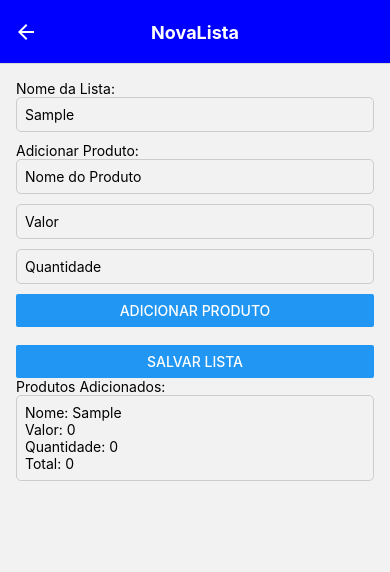
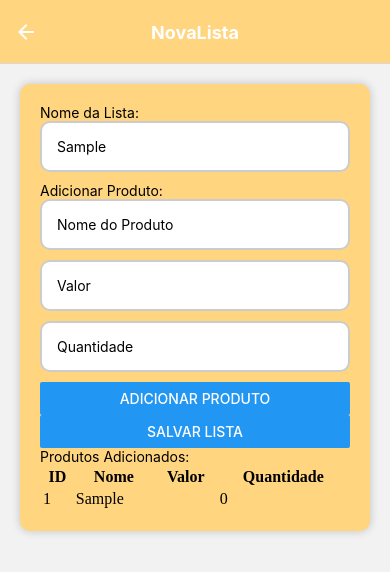
Before and after one commit to Jaime-Dantas/ListaCerta, a React Native app: screen /NovaLista in a window 390 px wide. Both pictures are taken after typing "Sample", "Sample", "Sample", "Sample" into the empty fields and a click on the button "ADICIONAR PRODUTO". Shown: the top 572 px of the page. Built offline with nearby package versions, Linux system fonts and the light colour scheme.

Commit message:
edição e exclusão de listas add

```diff
--- a/App.js
+++ b/App.js
@@ -1,5 +1,7 @@
 import {NavigationContainer} from '@react-navigation/native'
 import {createStackNavigator} from '@react-navigation/stack'
+
+
 
 import firebase from 'firebase'
 import firebaseConfig from './database/firebaseDB'
@@ -8,6 +10,7 @@ import Cadastro from './paginas/cadastro'
 import Home from './paginas/inicial'
 import NovaLista from './paginas/Novalista'
 import ConsultarLista from './paginas/Consultarlista'
+import DetalhesLista from './paginas/DetalhesLista'
 
 const Stack = createStackNavigator();
 
@@ -17,7 +20,7 @@ function Inicial(){
     screenOptions={{
       headerTitleAlign: 'center',
       headerStyle: {
-        backgroundColor: 'blue'
+        backgroundColor: '#FFD580'
       },
       headerTintColor: '#fff',
       headerTitleStyle: {
@@ -29,6 +32,7 @@ function Inicial(){
       <Stack.Screen name="Home" component={Home} option={{title: "Página inicial"}} />
       <Stack.Screen name="NovaLista" component={NovaLista} option={{title: "Nova Lista"}} />
       <Stack.Screen name="ConsultarLista" component={ConsultarLista} option={{title: "Consultar listas"}} />
+      <Stack.Screen name="DetalhesLista" component={DetalhesLista} option={{title: "Detalhes da lista"}} />
     </Stack.Navigator>
   )
 }
--- a/app.json
+++ b/app.json
@@ -1,7 +1,7 @@
 {
   "expo": {
     "name": "firebase",
-    "slug": "snack-21ca22fc-5758-4ef6-8a63-d4c71debd728",
+    "slug": "snack-3ae13e9f-9461-4c96-a8f1-3c71bf4b33d5",
     "version": "1.0.0",
     "orientation": "portrait",
     "icon": "./assets/icon.png",
--- a/css/estilos.js
+++ b/css/estilos.js
@@ -5,6 +5,7 @@ export const estilos = StyleSheet.create({
     flex: 1,
     justifyContent: 'center',
     alignItems: 'center',
+    backgroundColor: '#f5f5f5'
 },
 inputTextStyle: {
     width: '80%',
@@ -12,62 +13,151 @@ export const estilos = StyleSheet.create({
     marginBottom: 15,
     borderWidth: 1,
     borderColor: '#ccc',
-    borderRadius: 5,
+    borderRadius: 10,
+    backgroundColor: '#fff',
 },
 logintext: {
     marginTop: 20,
+    color: 'black',
 },
 container1: {
     flex: 1,
+    backgroundColor: '#f5f5f5',
 },
 appbar: {
-    backgroundColor: 'blue',
+    backgroundColor: '#FFD580',
+    justifyContent: 'center',
+    alignItems: 'center',
 },
 contentContainer: {
     flex: 1,
     justifyContent: 'center',
+    alignItems: 'center',
 },
 card: {
     margin: 8,
     width: '90%',
     alignSelf: 'center',
-    marginTop: 16,
+    borderRadius: 10,
+    backgroundColor: '#fff',
+    elevation: 4,
 },
 cardContent: {
     alignItems: 'center', // Centraliza o conteúdo horizontalmente
+    padding: 16,
 },
 cardActions: {
     alignItems: 'center', // Centraliza os botões horizontalmente
+    margin: 10,
 },
 container2: {
-    flex: 1,
-    padding: 16,
+     backgroundColor: '#FFD580',
+    padding: 20,
+    borderRadius: 10,
+    margin: 20,
+    shadowColor: 'rgba(0, 0, 0, 0.2)',
+    shadowOffset: {
+      width: 0,
+      height: 0,
+    },
+    shadowRadius: 10,
+
 },
 listaItem: {
     borderWidth: 1,
     borderColor: '#ccc',
-    borderRadius: 5,
+    borderRadius: 10,
     marginBottom: 10,
-    padding: 8,
+    padding: 16,
     flexDirection: 'row',
     justifyContent: 'space-between',
+    backgroundColor: '#fff',
+    elevation: 2,
 },
 container3: {
-    flex: 1,
-    padding: 16,
+    backgroundColor: '#FFD580',
+    padding: 20,
+    borderRadius: 10,
+    margin: 20,
+    shadowColor: 'rgba(0, 0, 0, 0.2)',
+    shadowOffset: {
+      width: 0,
+      height: 0,
+    },
+    shadowRadius: 10,
 },
 input: {
-    borderWidth: 1,
+    borderWidth: 2,
     borderColor: '#ccc',
-    borderRadius: 5,
+    borderRadius: 10,
     marginBottom: 10,
-    padding: 8,
+    padding: 15,
+    backgroundColor: 'white'
+
 },
 produtoItem: {
     borderWidth: 1,
     borderColor: '#ccc',
-    borderRadius: 5,
+    borderRadius: 10,
     marginBottom: 10,
-    padding: 8,
+    padding: 15,
+    backgroundColor: '#fff',
+    elevation: 2,
 },
+botao: {
+  borderWidth: 2, // Largura da borda
+  borderColor: '#3740fe', // Cor da borda (pode ajustar conforme necessário)
+  borderRadius: 10, // Arredonda os cantos para dar uma aparência mais suave
+},
+botaoAdicionar: {
+    backgroundColor: '#00aaff', // Cor de fundo azul claro
+    borderRadius: 10, // Bordas arredondadas
+    padding: 10, // Espaçamento interno
+    color: 'white', // Cor do texto branco
+  },
+  botaoSalvar: {
+    backgroundColor: '#00aaff', // Cor de fundo azul claro
+    borderRadius: 10, // Bordas arredondadas
+    padding: 10, // Espaçamento interno
+    color: 'white', // Cor do texto branco
+  },
+botaoCadastrar: {
+  borderWidth: 2, // Largura da borda
+  borderColor: '#3740fe', // Cor da borda (pode ajustar conforme necessário)
+  borderRadius: 10, // Arredonda os cantos para dar uma aparência mais suave
+  padding: 10, // Espaçamento interno
+  margin: 5, // Margem
+},
+detalheslista: {
+    backgroundColor: '#FFD580',
+    padding: 20,
+    borderRadius: 10,
+    margin: 20,
+    shadowColor: 'rgba(0, 0, 0, 0.2)',
+    shadowOffset: {
+      width: 0,
+      height: 0,
+    },
+    shadowRadius: 10,
+},
+table: {
+    flex: 1,
+    margin: 10,
+  },
+  tableRow: {
+    flexDirection: 'row',
+    alignItems: 'center',
+    justifyContent: 'space-between',
+  },
+  tableCell: {
+    flex: 1,
+    borderWidth: 1,
+    borderColor: '#000',
+    padding: 10,
+  },
+  tableHeader: {
+    backgroundColor: '#e0e0e0',
+    fontWeight: 'bold',
+  },
+
 });
--- a/package.json
+++ b/package.json
@@ -17,6 +17,7 @@
     "react-native-screens": "~3.20.0",
     "@react-navigation/stack": "*",
     "@react-navigation/native": "6.0.0",
+    "react-native-vector-icons": "*",
     "react-native-gesture-handler": "~2.9.0",
     "react-native-safe-area-context": "4.5.0"
   },
--- a/paginas/Consultarlista.js
+++ b/paginas/Consultarlista.js
@@ -12,7 +12,7 @@ class ConsultarLista extends Component {
   }
 
   componentDidMount() {
-     // Recupere todas as listas do Firestore
+     // Recupera todas as listas do Firestore
     const db = firebase.firestore();
 
     db.collection('listas')
@@ -44,8 +44,7 @@ class ConsultarLista extends Component {
               <Button
                 title="Ver Detalhes"
                 onPress={() => {
-                  // Navegue para a tela de detalhes da lista com os produtos
-                  // proximo passo criar essa tela
+                  // Naveguar para a tela de detalhes da lista com os produtos
                   this.props.navigation.navigate('DetalhesLista', { listaId: item.id });
                 }}
               />
--- /dev/null
+++ b/paginas/DetalhesLista.js
@@ -0,0 +1,190 @@
+import React, { Component } from 'react';
+import { View, Text, TextInput, Button, FlatList, StyleSheet } from 'react-native';
+import firebase from 'firebase';
+import { estilos } from '../css/estilos';
+
+class DetalhesLista extends Component {
+  constructor(props) {
+    super(props);
+    this.state = {
+      listaId: this.props.route.params.listaId,
+      nomeLista: '',
+      produtos: [],
+      editandoLista: false,
+      novoNomeLista: '',
+      novoProdutos: [],
+      editandoProduto: -1,
+      novoNomeProduto: '',
+      novoValorProduto: '',
+      novaQuantidadeProduto: '',
+    };
+  }
+
+  componentDidMount() {
+    this.carregarDetalhesLista();
+  }
+
+  carregarDetalhesLista = () => {
+    const db = firebase.firestore();
+    const listaRef = db.collection('listas').doc(this.state.listaId);
+
+    listaRef.get().then((doc) => {
+      if (doc.exists) {
+        const listaData = doc.data();
+        this.setState({
+          nomeLista: listaData.nome,
+          produtos: listaData.produtos,
+          editandoLista: false,
+          novoNomeLista: '',
+          novoProdutos: [],
+        });
+      }
+    }).catch((error) => {
+      console.error('Erro ao recuperar os detalhes da lista:', error);
+    });
+  }
+
+  editarLista = () => {
+    this.setState({
+      editandoLista: true,
+      novoNomeLista: this.state.nomeLista,
+      novoProdutos: [...this.state.produtos],
+    });
+  }
+
+  editarProduto = (index) => {
+    const produtoSelecionado = this.state.novoProdutos[index];
+    this.setState({
+      editandoProduto: index,
+      novoNomeProduto: produtoSelecionado.nome,
+      novoValorProduto: produtoSelecionado.valor.toString(),
+      novaQuantidadeProduto: produtoSelecionado.quantidade.toString(),
+    });
+  }
+
+  atualizarDadosNoFirestore = () => {
+    const db = firebase.firestore();
+    const listaRef = db.collection('listas').doc(this.state.listaId);
+    const novosDados = {
+      nome: this.state.novoNomeLista,
+      produtos: this.state.novoProdutos,
+    };
+
+    listaRef
+      .update(novosDados)
+      .then(() => {
+        this.carregarDetalhesLista();
+      })
+      .catch((error) => {
+        console.error('Erro ao salvar as alterações na lista:', error);
+      });
+  }
+
+  excluirLista = () => {
+    const db = firebase.firestore();
+    const listaRef = db.collection('listas').doc(this.state.listaId);
+
+    listaRef
+      .delete()
+      .then(() => {
+        this.props.navigation.goBack(); // Volte para a tela anterior após excluir a lista
+      })
+      .catch((error) => {
+        console.error('Erro ao excluir a lista:', error);
+      });
+  }
+
+  salvarLista = () => {
+    this.atualizarDadosNoFirestore();
+    this.carregarDetalhesLista();
+  }
+
+  removerProduto = (indice) => {
+    const novosProdutos = [...this.state.novoProdutos];
+    novosProdutos.splice(indice, 1);
+    this.setState({ novoProdutos: novosProdutos });
+  }
+
+  salvarEdicaoProduto = () => {
+    const { novoProdutos, editandoProduto, novoNomeProduto, novoValorProduto, novaQuantidadeProduto } = this.state;
+    if (editandoProduto >= 0 && novoProdutos[editandoProduto]) {
+      novoProdutos[editandoProduto].nome = novoNomeProduto;
+      novoProdutos[editandoProduto].valor = parseFloat(novoValorProduto);
+      novoProdutos[editandoProduto].quantidade = parseInt(novaQuantidadeProduto);
+
+      // Limpar os campos de edição
+      this.setState({
+        editandoProduto: -1,
+        novoNomeProduto: '',
+        novoValorProduto: '',
+        novaQuantidadeProduto: '',
+      });
+    }
+
+    this.atualizarDadosNoFirestore();
+  }
+
+  render() {
+    return (
+      <View style={estilos.container2}>
+        <Text>Detalhes da Lista</Text>
+        <Text>Nome da Lista:</Text>
+        {this.state.editandoLista ? (
+          <TextInput
+            value={this.state.novoNomeLista}
+            onChangeText={(text) => this.setState({ novoNomeLista: text })}
+          />
+        ) : (
+          <Text>{this.state.nomeLista}</Text>
+        )}
+
+        {this.state.editandoLista ? (
+          <Button title="Salvar Alterações" onPress={this.salvarLista} />
+        ) : (
+          <Button title="Editar Lista" onPress={this.editarLista} />
+        )}
+
+        {/* Botão para excluir a lista */}
+        <Button title="Excluir Lista" onPress={this.excluirLista} />
+
+        <Text>Produtos:</Text>
+        <FlatList
+          data={this.state.editandoLista ? this.state.novoProdutos : this.state.produtos}
+          keyExtractor={(item, index) => index.toString()}
+          renderItem={({ item, index }) => (
+            <View style={estilos.produtoItem}>
+              {this.state.editandoProduto === index ? (
+                <View>
+                  <TextInput
+                    value={this.state.novoNomeProduto}
+                    onChangeText={(text) => this.setState({ novoNomeProduto: text })}
+                  />
+                  <TextInput
+                    value={this.state.novoValorProduto.toString()}
+                    onChangeText={(text) => this.setState({ novoValorProduto: text })}
+                  />
+                  <TextInput
+                    value={this.state.novaQuantidadeProduto.toString()}
+                    onChangeText={(text) => this.setState({ novaQuantidadeProduto: text })}
+                  />
+                  <Button title="Salvar" onPress={this.salvarEdicaoProduto} />
+                </View>
+              ) : (
+                <View>
+                  <Text>ID: {index + 1}</Text>
+                  <Text>Nome: {item.nome}</Text>
+                  <Text>Valor: R${item.valor}</Text>
+                  <Text>Quantidade: {item.quantidade}</Text>
+                  <Button title="Editar" onPress={() => this.editarProduto(index)} />
+                  <Button title="Remover" onPress={() => this.removerProduto(index)} />
+                </View>
+              )}
+            </View>
+          )}
+        />
+      </View>
+    );
+  }
+}
+
+export default DetalhesLista;
--- a/paginas/Novalista.js
+++ b/paginas/Novalista.js
@@ -1,9 +1,7 @@
 import React, { Component } from 'react';
-import { View, Text, TextInput, Button, FlatList, StyleSheet } from 'react-native';
+import { View, Text, TextInput, Button, StyleSheet } from 'react-native';
 import firebase from 'firebase';
-import {estilos} from '../css/estilos'
-
-
+import { estilos } from '../css/estilos';
 
 class NovaLista extends Component {
   constructor(props) {
@@ -19,10 +17,11 @@ class NovaLista extends Component {
 
   criarNovaLista = () => {
     const { nomeLista, produtos } = this.state;
-    const db = firebase.firestore(); // Aqui fica a instância do Firestore
+    const db = firebase.firestore();
 
     // Criar uma nova lista no Firestore
-    db.collection('listas').add({
+    db.collection('listas')
+      .add({
         nome: nomeLista,
         produtos: produtos,
       })
@@ -67,7 +66,6 @@ class NovaLista extends Component {
           onChangeText={(text) => this.setState({ nomeLista: text })}
         />
 
-
         <Text>Adicionar Produto:</Text>
         <TextInput
           style={estilos.input}
@@ -79,37 +77,63 @@ class NovaLista extends Component {
           style={estilos.input}
           placeholder="Valor"
           value={this.state.valorProduto}
-          onChangeText={(text) => this.setState({ valorProduto: parseFloat(text) || 0 })}
+          onChangeText={(text) => {
+            // Remover caracteres que não sejam dígitos ou ponto/vírgula
+            const sanitizedText = text.replace(/[^0-9,.]/g, '');
+
+            // Substituir ',' por '.' para permitir números de ponto flutuante
+            const formattedText = sanitizedText.replace(',', '.');
+
+            // Atualizar o estado com o valor formatado
+            this.setState({ valorProduto: formattedText });
+          }}
         />
         <TextInput
           style={estilos.input}
           placeholder="Quantidade"
           value={this.state.quantidadeProduto}
-          onChangeText={(text) => this.setState({ quantidadeProduto: parseInt(text) || 0 })}
+          onChangeText={(text) =>
+            this.setState({ quantidadeProduto: parseInt(text) || 0 })
+          }
         />
-        <Button title="Adicionar Produto" onPress={this.adicionarProduto} />
-        <br/>
-        <Button title="Salvar Lista" onPress={this.criarNovaLista} />
+        <Button
+          title="Adicionar Produto"
+          onPress={this.adicionarProduto}
+          style={estilos.botaoAdicionar}
+        />
+
+        <Button
+          title="Salvar Lista"
+          onPress={this.criarNovaLista}
+          style={estilos.botaoSalvar}
+        />
 
         <Text>Produtos Adicionados:</Text>
-        <FlatList
-          data={this.state.produtos}
-          keyExtractor={(item, index) => index.toString()}
-          renderItem={({ item }) => (
-            <View style={estilos.produtoItem}>
-              <Text>Nome: {item.nome}</Text>
-              <Text>Valor: {item.valor}</Text>
-              <Text>Quantidade: {item.quantidade}</Text>
-              <Text>Total: {item.total}</Text>
-            </View>
+        {this.state.produtos.length > 0 && (
+          <table>
+            <thead>
+              <tr>
+                <th>ID</th>
+                <th>Nome</th>
+                <th>Valor</th>
+                <th>Quantidade</th>
+              </tr>
+            </thead>
+            <tbody>
+              {this.state.produtos.map((produto, index) => (
+                <tr key={index}>
+                  <td>{index + 1}</td>
+                  <td>{produto.nome}</td>
+                  <td>{produto.valor}</td>
+                  <td>{produto.quantidade}</td>
+                </tr>
+              ))}
+            </tbody>
+          </table>
         )}
-        />
-
       </View>
     );
   }
 }
 
-
-
 export default NovaLista;
--- a/paginas/cadastro.js
+++ b/paginas/cadastro.js
@@ -90,7 +90,11 @@ export default class Cadastro extends Component {
           maxLength={8}
         />
 
-        <Button title="Cadastrar" color="#3740fe" onPress={() => this.cadastroUsuario()} />
+        <Button title="Cadastrar"
+                color="#FFD580"
+                onPress={() => this.cadastroUsuario()}
+                style={estilos.botaoCadastrar} // Estilo personalizado para o botão
+                />
 
         {this.state.errorMessage !== '' && (
           <Text style={{ color: 'red' }}>{this.state.errorMessage}</Text>
--- a/paginas/login.js
+++ b/paginas/login.js
@@ -1,5 +1,5 @@
 import React, { Component } from 'react';
-import { View, Text, Button, TextInput, ActivityIndicator, StyleSheet } from 'react-native';
+import { View, Text, Button, TextInput, ActivityIndicator} from 'react-native';
 import firebase from 'firebase';
 import {estilos} from '../css/estilos'
 
@@ -73,9 +73,10 @@ export default class Login extends Component {
         />
 
         <Button
-          color="#3740fe"
+          color="#FFD580"
           title="Logar"
           onPress={() => this.userLogin()}
+          style={estilos.botao}
         />
 
         <Text
```
Also changed, not shown: paginas/inicial.js (+11 -5 lines). Lines whose indentation alone changed are shown as unchanged.
